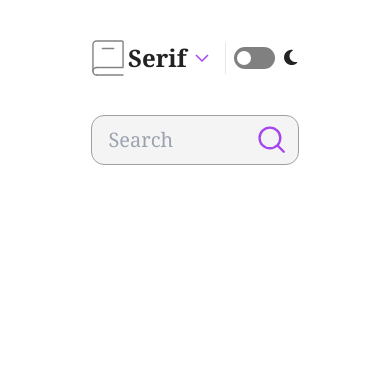
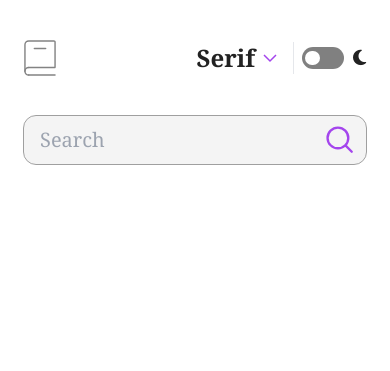
Before and after one commit to ryu-zaki/dictionary-web-app, a website: page index.html in a window 390 px wide. Drawn offline with nearby package versions, Linux system fonts and the light colour scheme; files that its build step writes are made by us from their sources.

Commit message:
Update index.html

```diff
--- a/index.html
+++ b/index.html
@@ -13,7 +13,7 @@
 </head>
 <body class="text-dark font-serif px-6">
     <!-- Main div -->
-<div class="wrapper mx-auto md:w-4/6 container lg:w-3/6 xlg: w-3/5">
+<div class="wrapper mx-auto md:w-4/6 container lg:w-3/6">
   <div class="dm-bg"></div>
   <div class="mt-10 flex flex-col gap-10">
      <div class="flex justify-between container mx-auto items-center">
```
